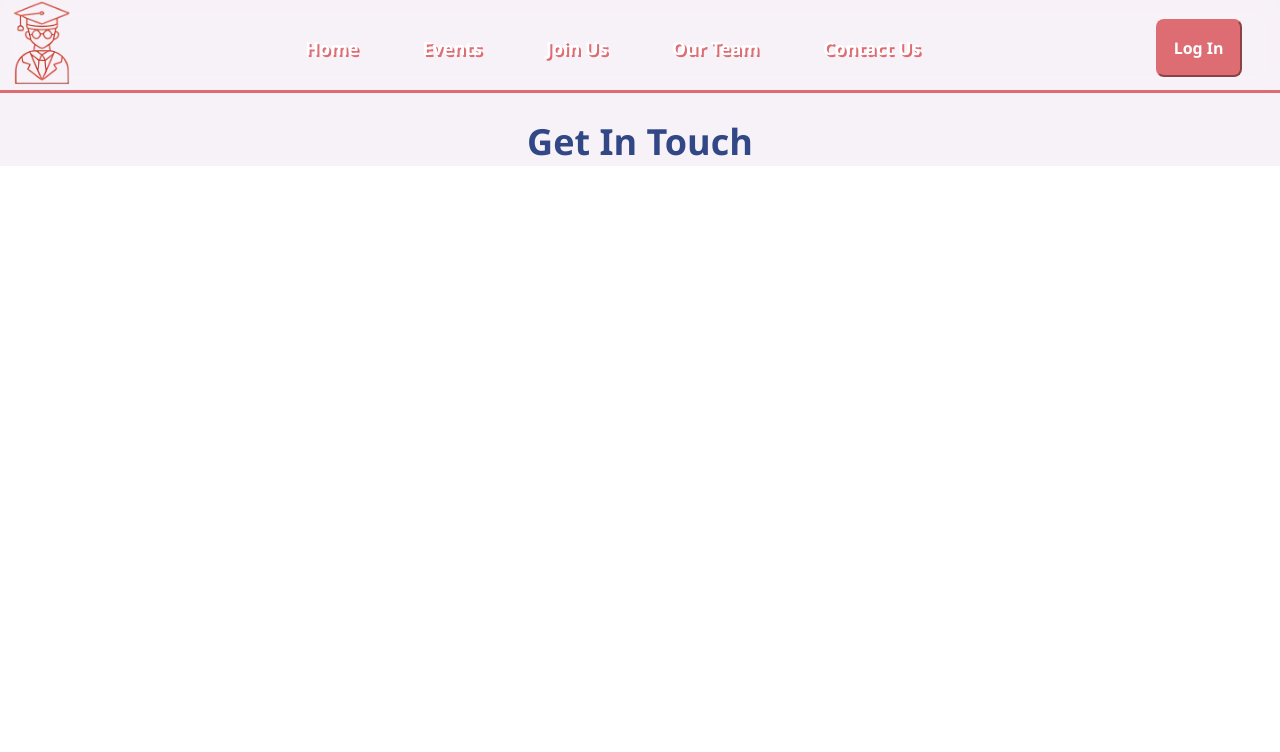
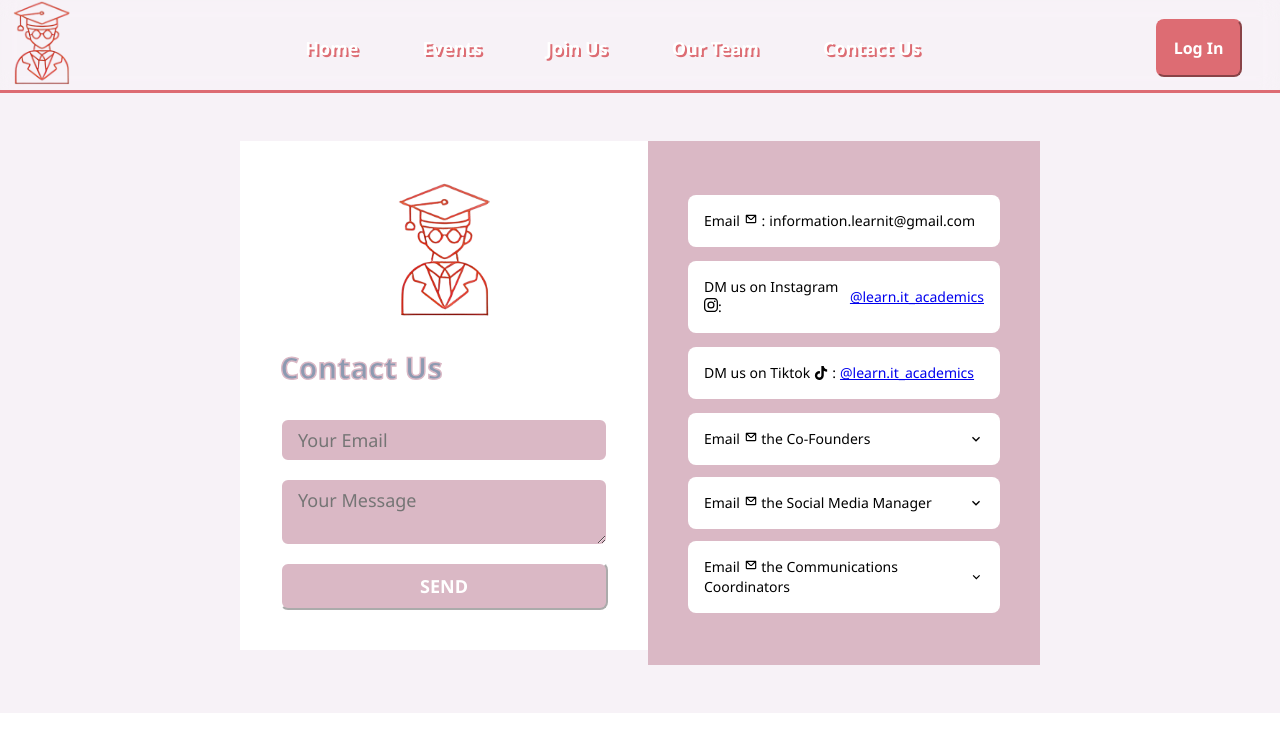
Before and after one commit to ArnavTheSharma/Learn-It-Website, a React (Create React App) app: page /contact-us in a window 1280 px wide. Shown: the top 752 px of the page. Built offline with nearby package versions, Linux system fonts and the light colour scheme; no server answers.

Commit message:
frontend of contact-us page

```diff
--- a/src/App.css
+++ b/src/App.css
@@ -1,6 +1,7 @@
 body {
   font-family: 'Segoe UI', Tahoma, Geneva, Verdana, sans-serif;
   font-size: 18px;
+  overflow-x:hidden;
 }
 
 h1, h2 {
--- a/src/pages/contactPage/ContactUs.css
+++ b/src/pages/contactPage/ContactUs.css
@@ -1,4 +1,11 @@
-.contactUsPageContainer{
+/* .contactUsPageContainer{
     margin-top: -7%;
     padding-top: 7%;
-}
+} */
+ .contact-title,h3{
+    font-size:30px;
+    text-wrap:balance;
+    -webkit-text-fill-color: #8C9AB1;
+    -webkit-text-stroke-width: 1.5px;
+    -webkit-text-stroke-color: #DAB8C5;
+ }
--- a/src/pages/contactPage/ContactUs.js
+++ b/src/pages/contactPage/ContactUs.js
@@ -1,7 +1,119 @@
+import { CgMail } from 'react-icons/cg';
+import './ContactUs.css'
+import { BsInstagram } from 'react-icons/bs';
+import { FaTiktok } from 'react-icons/fa6';
+import logo from '../../companyLogos/learn-it-icon-transparent.png'
+import { MdKeyboardArrowDown, MdKeyboardArrowUp } from 'react-icons/md';
+import { useState } from 'react';
 function ContactUs() {
+    const [showFounders,setShowFounder]=useState(false)
+    const [showSMM,setShowSMM]=useState(false)
+    const [showComCo,setShowComCo]=useState(false)
+    const [email,setEmail]=useState('')
+    const [message,setMessage]=useState('')
+    const [error,setError]=useState('')
+    const handleSend=(e)=>{
+        e.preventDefault()
+        try {
+            console.log(email,message)
+        } catch (error) {
+           setError(error)
+           console.log(error)
+        }
+    }
     return(
-       <div className="contactUsPageContainer">
-            <h1>Get In Touch</h1>
+       <div className="contactUsPageContainer md:flex w-[fit-content] h-[100%] sm:mx-auto justify-center items-start max-w-[800px] p-6 sm:py-12">
+            <div className="bg-[white] md:w-1/2 sm:w-1/2 w-[fit-content] sm:p-10 p-5 h-[100%]">
+                <div className='flex justify-center items-center'> <img src={logo} className='w-[28%]' /> </div>
+                <h3 className="contact-title">Contact Us</h3>
+                <label htmlFor="email">
+                    <input type="email" name="email" id="email" placeholder="Your Email" className="bg-[#DAB8C5] border-white pl-4" value={email} onChange={(e)=>setEmail(e.target.value)} />
+                </label>
+                <label htmlFor="message">
+                    <textarea name="message" id="message" placeholder="Your Message" className="bg-[#DAB8C5] border-white pl-4" value={message} onChange={(e)=>setMessage(e.target.value)}></textarea>
+                </label>
+                <button type="submit" className="p-4 py-2 text-lg bg-[#DAB8C5] w-full border-white" onClick={(e)=>handleSend(e)}>SEND</button>
+            </div>
+            <div className="bg-[#DAB8C5] md:w-1/2 sm:w-1/2 w-[fit-content] sm:p-10 p-5 h-[100%]">
+                <div>
+                    <p className='bg-white rounded-lg p-4 text-sm flex items-center gap-x-1 hover:cursor-pointer'><span>Email <CgMail /></span>:<span>information.learnit@gmail.com</span>   </p>
+                    <p className='bg-white rounded-lg p-4 text-sm flex items-center gap-x-1 hover:cursor-pointer'> <span> DM us on Instagram <BsInstagram />:</span> <span><a href="instagram.com/learn.it_academics">@learn.it_academics</a></span>   </p>
+                    <p className='bg-white rounded-lg p-4 text-sm flex items-center gap-x-1 hover:cursor-pointer'>DM us on Tiktok <FaTiktok />:  <a href="tiktok.com/learn.it_academics">@learn.it_academics</a> </p>
+                </div>
+                <div>
+                    <div className='bg-white rounded-lg p-4 relative mb-3'>
+                        <p className=' text-sm flex items-center gap-x-1 justify-between hover:cursor-pointer my-0'>
+                            <span>Email <CgMail /> the Co-Founders</span>
+                            {!showFounders && <MdKeyboardArrowDown className='text-base' onClick={()=>setShowFounder(true)} />}
+                            {showFounders && <MdKeyboardArrowUp className='text-base' onClick={()=>setShowFounder(false)} />}
+                        </p>
+                        { showFounders &&
+                            <div class="absolute top-[3em] left-0 z-10 origin-left w-full divide-y divide-gray-100 rounded-md bg-white shadow-lg ring-1 ring-black ring-opacity-5 focus:outline-none w-full" role="menu" aria-orientation="vertical" aria-labelledby="menu-button" tabindex="-1">
+                            <div class="py-1 pl-4" role="none">
+                                <a href="#" class="block px-4 py-2 text-sm text-gray-700" role="menuitem" tabindex="-1" id="menu-item-0">piyusha.majgaonkar@gmail.com</a>
+
+                                <a href="#" class="block px-4 py-2 text-sm text-gray-700" role="menuitem" tabindex="-1" id="menu-item-1">sunainapal2006@gmail.com</a>
+
+                                <a href="#" class="block px-4 py-2 text-sm text-gray-700" role="menuitem" tabindex="-1" id="menu-item-1">itsaryandas15@gmail.com</a>
+                            </div>
+                        </div>}
+                    </div>
+                    <div className='bg-white rounded-lg p-4 relative mb-3'>
+                        <p className=' text-sm flex items-center gap-x-1 justify-between hover:cursor-pointer my-0'>
+                            <span>Email <CgMail /> the Social Media Manager</span>
+                            {!showSMM && <MdKeyboardArrowDown className='text-base' onClick={()=>setShowSMM(true)} />}
+                            {showSMM && <MdKeyboardArrowUp className='text-base' onClick={()=>setShowSMM(false)} />}
+                        </p>
+                        { showSMM &&
+                            <div class="absolute top-[3em] z-10 left-0 origin-left w-full divide-y divide-gray-100 rounded-md bg-white shadow-lg ring-1 ring-black ring-opacity-5 focus:outline-none w-full" role="menu" aria-orientation="vertical" aria-labelledby="menu-button" tabindex="-1">
+                            <div class="py-1 pl-4" role="none">
+                            <a href="#" class="block px-4 py-2 text-sm text-gray-700" role="menuitem" tabindex="-1" id="menu-item-0">Mariahboyce3@gmail.com</a>
+                            </div>
+                        </div>}
+                    </div>
+                    <div className='bg-white rounded-lg p-4 relative mb-3'>
+                        <p className=' text-sm flex items-center gap-x-1 justify-between hover:cursor-pointer my-0'>
+                            <span>Email <CgMail /> the Communications Coordinators</span>
+                            {!showComCo && <MdKeyboardArrowDown className='text-base' onClick={()=>setShowComCo(true)} />}
+                            {showComCo && <MdKeyboardArrowUp className='text-base' onClick={()=>setShowComCo(false)} />}
+                        </p>
+                        { showComCo &&
+                            <div class="absolute top-[3em] z-10 left-0 origin-left w-full divide-y divide-gray-100 rounded-md bg-white shadow-lg ring-1 ring-black ring-opacity-5 focus:outline-none w-full" role="menu" aria-orientation="vertical" aria-labelledby="menu-button" tabindex="-1">
+                            <div class="py-1 pl-4" role="none">
+                            <a href="#" class="block px-4 py-2 text-sm text-gray-700" role="menuitem" tabindex="-1" id="menu-item-0">Meravsriram@gmail.com</a>
+                            </div>
+                        </div>}
+                    </div>
+                </div>
+                {/* <div class="relative inline-block text-left w-full">
+                    <div className='w-full'>
+                        <button type="button" class="inline-flex w-full justify-center gap-x-1.5 rounded-md bg-white px-3 py-2 text-sm font-semibold text-gray-900 shadow-sm border-white hover:bg-gray-50" id="menu-button" aria-expanded="true" aria-haspopup="true">
+                        Options
+                        <svg class="-mr-1 h-5 w-5 text-gray-400" viewBox="0 0 20 20" fill="currentColor" aria-hidden="true">
+                            <path fill-rule="evenodd" d="M5.23 7.21a.75.75 0 011.06.02L10 11.168l3.71-3.938a.75.75 0 111.08 1.04l-4.25 4.5a.75.75 0 01-1.08 0l-4.25-4.5a.75.75 0 01.02-1.06z" clip-rule="evenodd" />
+                        </svg>
+                        </button>
+                    </div>
+                    <div class="absolute right-0 z-10 mt-2 w-56 origin-top-right divide-y divide-gray-100 rounded-md bg-white shadow-lg ring-1 ring-black ring-opacity-5 focus:outline-none w-full" role="menu" aria-orientation="vertical" aria-labelledby="menu-button" tabindex="-1">
+                        <div class="py-1" role="none">
+                        <a href="#" class="block px-4 py-2 text-sm text-gray-700" role="menuitem" tabindex="-1" id="menu-item-0">Edit</a>
+                        <a href="#" class="block px-4 py-2 text-sm text-gray-700" role="menuitem" tabindex="-1" id="menu-item-1">Duplicate</a>
+                        </div>
+                        <div class="py-1" role="none">
+                        <a href="#" class="block px-4 py-2 text-sm text-gray-700" role="menuitem" tabindex="-1" id="menu-item-2">Archive</a>
+                        <a href="#" class="block px-4 py-2 text-sm text-gray-700" role="menuitem" tabindex="-1" id="menu-item-3">Move</a>
+                        </div>
+                        <div class="py-1" role="none">
+                        <a href="#" class="block px-4 py-2 text-sm text-gray-700" role="menuitem" tabindex="-1" id="menu-item-4">Share</a>
+                        <a href="#" class="block px-4 py-2 text-sm text-gray-700" role="menuitem" tabindex="-1" id="menu-item-5">Add to favorites</a>
+                        </div>
+                        <div class="py-1" role="none">
+                        <a href="#" class="block px-4 py-2 text-sm text-gray-700" role="menuitem" tabindex="-1" id="menu-item-6">Delete</a>
+                        </div>
+                    </div>
+                </div> */}
+
+            </div>
        </div>
     );
 }
--- a/src/pages/homePage/HomePage.js
+++ b/src/pages/homePage/HomePage.js
@@ -23,7 +23,7 @@ function HomePage() {
         {/* Join Us and Contact Us Page Redirects  */}
         {/* Upcoming Events Section (Preview)  */}
         {/* Partners Section  */}
-        <section id="partners" >
+        <section id="partners" className="my-7 pt-10" >
                 Partners Section
         </section>
         </>
--- a/src/pages/homePage/section3/Section3.js
+++ b/src/pages/homePage/section3/Section3.js
@@ -14,7 +14,7 @@ const Section3 = () => {
     }
     return (
         <div className="section3 flex justify-center items-center py-10">
-            <div className=" flex justify-center items-center border-[.3em] border-white">
+            <div className=" flex justify-center items-center border-[.3em]  border-white">
                 <div className="bg-[#b9c2d2] p-20 flex justify-center items-center" onClick={()=>handlePartnersClick()}>
                         <div className='flex flex-col justify-center items-center'>
                             <FaHandshake className='rotate-90 text-red-300 w-full text-3xl' />
```
